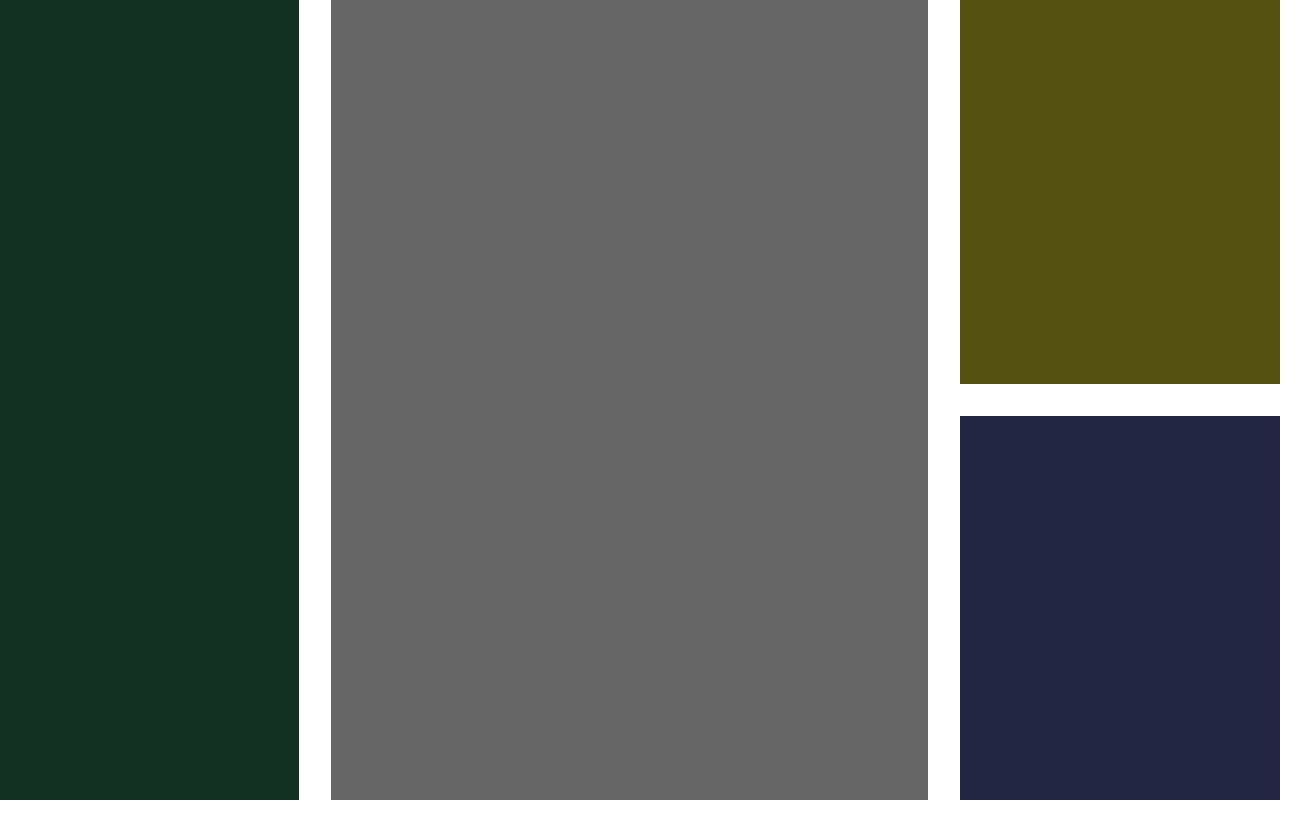
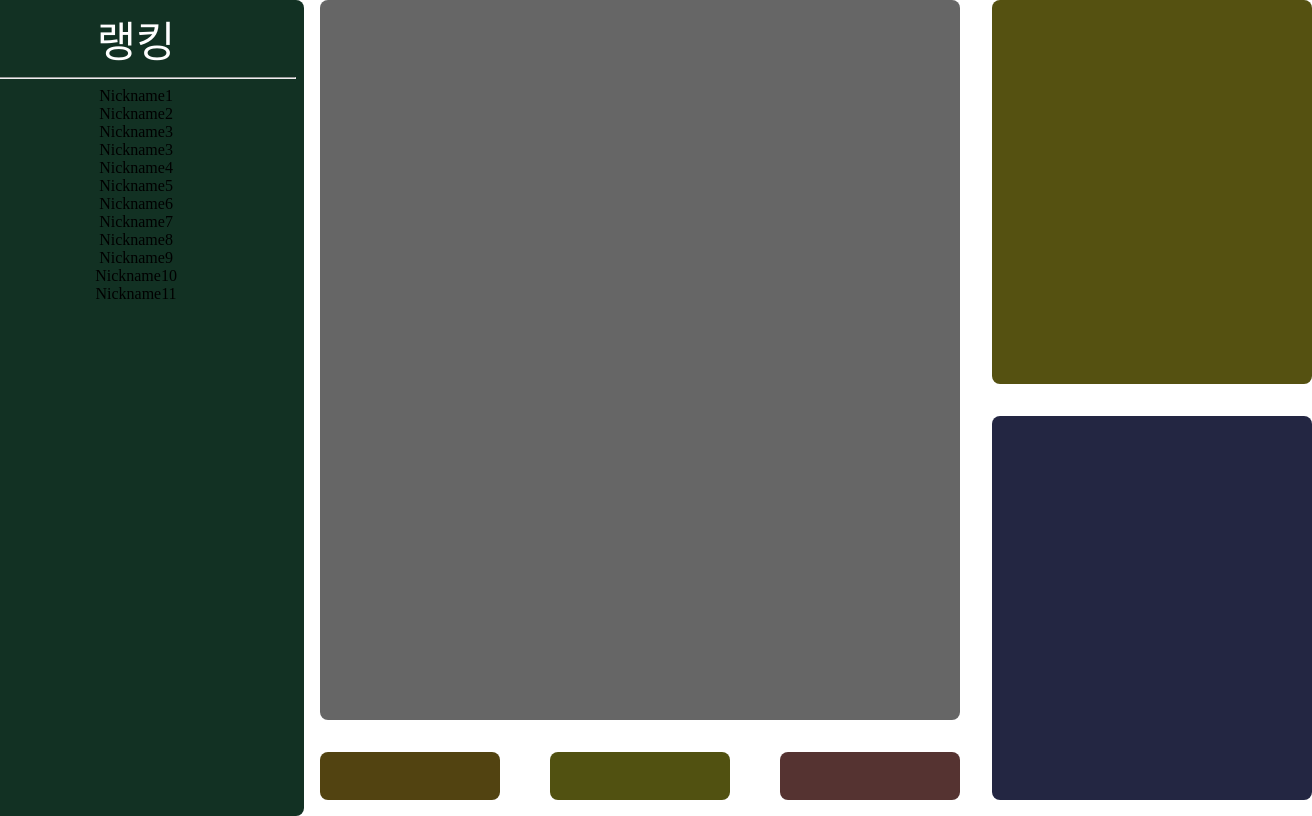
Before and after one commit to westofsky/BBNG, a Vue app in the folder frontend/: page /lobby in a window 1280 px wide. Shown: the whole page, 1312 px wide, since content can reach past the window. Built offline with nearby package versions, Linux system fonts and the light colour scheme.

Commit message:
Add components to Lobby

```diff
--- a/frontend/src/components/Chatting.vue
+++ b/frontend/src/components/Chatting.vue
@@ -1,6 +1,7 @@
 <template>
+    <div class="Chatting RoundBorder">
 
-
+    </div>
 </template>
 
 <script>
@@ -11,6 +12,12 @@
 
 <style scoped>
 .Chatting{
+    background-color: #232642;
+    width: 320px;
+    height: 384px;
+}
 
+.RoundBorder {
+    border-radius: 8px;
 }
 </style>
--- a/frontend/src/components/Friends.vue
+++ b/frontend/src/components/Friends.vue
@@ -1,6 +1,6 @@
 <template>
-
-
+    <div class="Friends RoundBorder">
+    </div>
 </template>
 
 <script>
@@ -11,6 +11,12 @@
 
 <style scoped>
 .Friends{
+    background-color: #555111;
+    width: 320px;
+    height: 384px;
+}
 
+.RoundBorder {
+    border-radius: 8px;
 }
 </style>
--- a/frontend/src/components/Ranking.vue
+++ b/frontend/src/components/Ranking.vue
@@ -1,16 +1,64 @@
 <template>
-
-
+    <div class="Ranking RoundBorder">
+        <label class="Title">랭킹</label>
+        <hr style="margin-top: 8px" />
+        <div v-for="rankInfo in rankInfoList">
+            <div class="RankArea">
+                <label>{{ rankInfo.nick }}</label>
+                <label style="float:right;"></label>
+            </div>
+        </div>
+    </div>
 </template>
 
 <script>
-    export default {
-        name: 'Ranking',
-    }
+export default {
+    name: 'Ranking',
+    data() {
+        return {
+            rankInfoList: [
+                { tier: "Challenger", nick: "Nickname1", point: 99999 },
+                { tier: "Challenger", nick: "Nickname2", point: 99999 },
+                { tier: "Challenger", nick: "Nickname3", point: 99999 },
+                { tier: "Challenger", nick: "Nickname3", point: 99999 },
+                { tier: "Challenger", nick: "Nickname4", point: 99999 },
+                { tier: "Challenger", nick: "Nickname5", point: 99999 },
+                { tier: "Challenger", nick: "Nickname6", point: 99999 },
+                { tier: "Challenger", nick: "Nickname7", point: 99999 },
+                { tier: "Challenger", nick: "Nickname8", point: 99999 },
+                { tier: "Challenger", nick: "Nickname9", point: 99999 },
+                { tier: "Challenger", nick: "Nickname10", point: 99999 },
+                { tier: "Challenger", nick: "Nickname11", point: 99999 }
+            ]
+        }
+    },
+    methods: {
+        loadRanking: function () {
+
+        }
+    },
+}
 </script>
 
 <style scoped>
-.Ranking{
+.Ranking {
+    background-color: #123123;
+    width: 304px;
+    height: 800px;
+    text-align: center;
+    padding: 8px;
+}
+
+.RoundBorder {
+    border-radius: 8px;
+}
+
+.Title {
+    font-size: 32pt;
+    color: #ffffff;
+}
+
+.RankArea{
 
 }
 </style>
--- a/frontend/src/components/Rooms.vue
+++ b/frontend/src/components/Rooms.vue
@@ -1,6 +1,7 @@
 <template>
+    <div class="Rooms RoundBorder">
 
-
+    </div>
 </template>
 
 <script>
@@ -11,6 +12,14 @@
 
 <style scoped>
 .Rooms{
+    background-color: #666666;
+    width: 640px;
+    height: 720px;
+    margin-left: 32px;
+    margin-right: 32px;
+}
 
+.RoundBorder {
+    border-radius: 8px;
 }
 </style>
--- a/frontend/src/views/Lobby.vue
+++ b/frontend/src/views/Lobby.vue
@@ -1,25 +1,49 @@
 <template>
     <div class="Lobby">
         <div class="Ranking">
-
+            <Ranking/>
         </div>
-        <div class="Rooms">
-
+        <div>
+            <div class="Rooms">
+                <Rooms/>
+            </div>
+            <div class="BtnArea">
+                <div class="BtnQuickMatch RoundBorder"> </div>
+                <div class="BtnRankMatch RoundBorder"> </div>
+                <div class="BtnCreateRoom RoundBorder"> </div>
+            </div>
         </div>
         <div>
             <div class="Friends">
-
+                <Friends/>
             </div>
             <div class="Chatting">
-
+                <Chatting/>
             </div>
         </div>
     </div>
 </template>
 
 <script>
+import Ranking from '../components/Ranking.vue';
+import Rooms from '../components/Rooms.vue';
+import Friends from '../components/Friends.vue';
+import Chatting from '../components/Chatting.vue';
+
 export default {
     name: 'Lobby',
+    data(){
+
+    },
+    methods:{
+
+    },
+    components: {
+        Ranking: Ranking,
+        Rooms: Rooms,
+        Friends: Friends,
+        Chatting: Chatting,
+    }
 }
 </script>
 
@@ -34,29 +58,61 @@ export default {
     align-items: center;
 }
 
+.RoundBorder {
+    border-radius: 8px;
+}
+
 .Ranking {
-    background-color: #123123;
     width: 320px;
     height: 800px;
 }
 
 .Rooms {
-    background-color: #666666;
     width: 640px;
-    height: 800px;
+    height: 720px;
+}
+
+.BtnArea{
     margin-left: 32px;
     margin-right: 32px;
+    margin-top: 32px;
+    width: 640px;
+    height: 48px;
+    display: flex;
+}
+
+.BtnQuickMatch{
+    background-color: #524311;
+    width: 180px;
+    height: 48px;
+    flex: 1;
+    box-sizing: border-box;
+}
+
+.BtnRankMatch{
+    background-color: #515111;
+    width: 180px;
+    height: 48px;
+    margin: 0px 50px;
+    flex: 1;
+    box-sizing: border-box;
+}
+
+.BtnCreateRoom{
+    background-color: #553331;
+    width: 180px;
+    height: 48px;
+    float: left;
+    box-sizing: border-box;
 }
 
 .Friends {
-    background-color: #555111;
     width: 320px;
     height: 384px;
     margin-bottom: 32px;
 }
 
 .Chatting {
-    background-color: #232642;
     width: 320px;
     height: 384px;
 }
```
